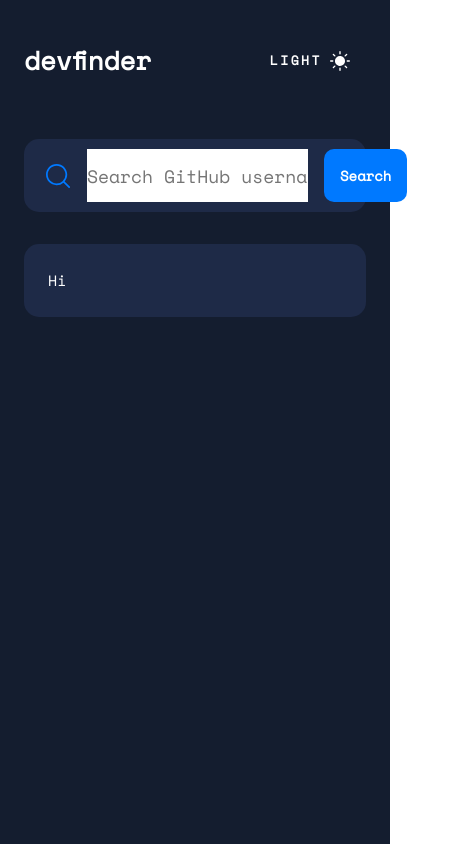
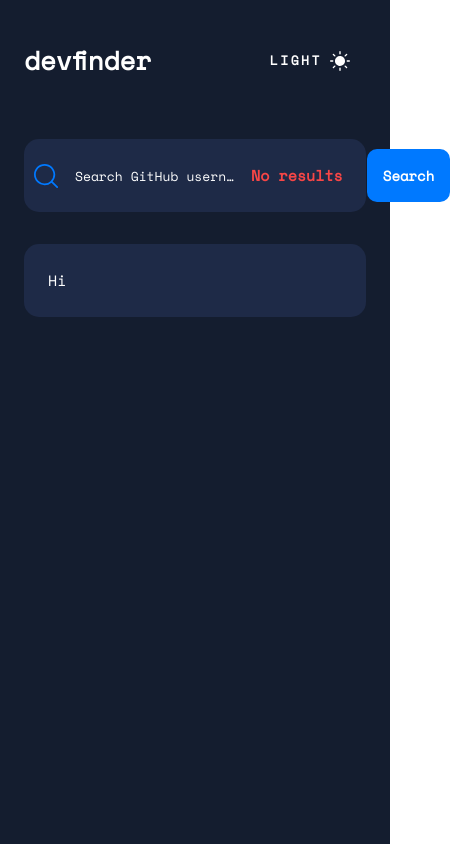
Before and after one commit to emilietonnessen/devfinder, a React (Create React App) app: page / in a window 390 px wide. Shown: the whole page, 450 px wide, since content can reach past the window. Built offline with nearby package versions, Linux system fonts and the light colour scheme; no server answers.

Commit message:
* Install @reduxjs/toolkit, axios, react-redux, redux-actions and types * Add redux store with search reducer and action * Styled disabled button * Styled search bar * Modified break-point variable for mobile

```diff
--- a/src/components/Search/SearchBar.tsx
+++ b/src/components/Search/SearchBar.tsx
@@ -1,22 +1,43 @@
 import Button from 'components/UI/Button';
 import { ReactComponent as MagnifyingGlass } from 'assets/icons/icon-search.svg';
+import { FormEvent, useEffect, useState } from 'react';
+import { useDispatch, useSelector } from 'react-redux';
+import { fetchGitHubUser } from 'store/actions/search';
+import { RootState } from 'store/store';
 
 const SearchBar = () => {
-  const error = false;
+  const [value, setValue] = useState<string>('');
+  const { loading, error } = useSelector((state: RootState) => state?.search);
+  const dispatch = useDispatch();
+
+  useEffect(() => {
+    dispatch(fetchGitHubUser('octocat'));
+    // eslint-disable-next-line react-hooks/exhaustive-deps
+  }, []);
 
   return (
-    <div className='search-bar'>
+    <form className='search-bar'>
       <MagnifyingGlass className='search-bar__icon' />
       <input
         className='search-bar__input'
         type='text'
         placeholder='Search GitHub username...'
+        onChange={(event: FormEvent<HTMLInputElement>) =>
+          setValue(event.currentTarget.value)
+        }
+        value={value}
       />
       <div className='search-bar__button-container'>
         {error && <span className='search-bar__error'>No results</span>}
-        <Button>Search</Button>
+        <Button
+          disabled={loading}
+          type='button'
+          onClick={() => dispatch(fetchGitHubUser(value))}
+        >
+          {loading ? 'loading..' : 'Search'}
+        </Button>
       </div>
-    </div>
+    </form>
   );
 };
 
--- a/src/components/UI/Button.tsx
+++ b/src/components/UI/Button.tsx
@@ -2,12 +2,24 @@ import { ReactNode } from 'react';
 
 interface IButtonProps {
   children: ReactNode;
-  onClick?: () => void;
+  onClick?: any;
+  type: 'submit' | 'button';
+  disabled: boolean;
 }
 
-const Button = ({ children, onClick }: IButtonProps) => {
+const Button = ({
+  children,
+  onClick,
+  type = 'button',
+  disabled,
+}: IButtonProps) => {
   return (
-    <button onClick={onClick} className='button'>
+    <button
+      disabled={disabled}
+      type={type}
+      onClick={onClick}
+      className='button'
+    >
       {children}
     </button>
   );
--- a/src/index.tsx
+++ b/src/index.tsx
@@ -1,11 +1,15 @@
-import React from 'react'
-import ReactDOM from 'react-dom'
-import App from './App'
-import './style/main.scss'
+import React from 'react';
+import ReactDOM from 'react-dom';
+import { Provider } from 'react-redux';
+import store from 'store/store';
+import App from './App';
+import './style/main.scss';
 
 ReactDOM.render(
   <React.StrictMode>
-    <App />
+    <Provider store={store}>
+      <App />
+    </Provider>
   </React.StrictMode>,
   document.getElementById('root')
-)
+);
--- /dev/null
+++ b/src/store/actions/search.ts
@@ -0,0 +1,25 @@
+import { ActionFunctionAny, Action } from 'redux-actions';
+import axios from 'axios';
+import {
+  fetchGitHubUserFailed,
+  fetchGitHubUserStart,
+  fetchGitHubUserSuccess,
+} from 'store/reducers/search';
+
+export const fetchGitHubUser = (value: string) => {
+  console.log('inside action');
+  return (dispatch: ActionFunctionAny<Action<void>>) => {
+    console.log('start');
+    dispatch(fetchGitHubUserStart());
+
+    axios
+      .get(`https://api.github.com/users/${value}`)
+      .then((response) => {
+        console.log('success');
+        dispatch(fetchGitHubUserSuccess(response.data));
+      })
+      .catch(() => {
+        dispatch(fetchGitHubUserFailed());
+      });
+  };
+};
--- /dev/null
+++ b/src/store/reducers/search.ts
@@ -0,0 +1,85 @@
+import { createSlice } from '@reduxjs/toolkit';
+
+interface IInitialState {
+  loading: boolean;
+  error: boolean;
+  user: IUser | null;
+}
+
+interface IUser {
+  login: string;
+  id: number;
+  node_id: string;
+  avatar_url: string;
+  gravatar_id: string;
+  url: string;
+  html_url: string;
+  followers_url: string;
+  following_url: string;
+  gists_url: string;
+  starred_url: string;
+  subscriptions_url: string;
+  organizations_url: string;
+  repos_url: string;
+  events_url: string;
+  received_events_url: string;
+  type: string;
+  site_admin: boolean;
+  name: string;
+  company: string;
+  blog: string;
+  location: string;
+  email: string;
+  hireable: string;
+  bio: string;
+  twitter_username: string;
+  public_repos: number;
+  public_gists: number;
+  followers: number;
+  following: number;
+  created_at: string;
+  updated_at: string;
+}
+
+const initialState: IInitialState = {
+  loading: false,
+  error: false,
+  user: null,
+};
+
+const searchSlice = createSlice({
+  name: 'search',
+  initialState,
+  reducers: {
+    fetchGitHubUserStart: (state) => {
+      return {
+        ...state,
+        loading: true,
+        error: false,
+      };
+    },
+    fetchGitHubUserSuccess: (state, action) => {
+      return {
+        ...state,
+        loading: false,
+        error: false,
+        user: action.payload,
+      };
+    },
+    fetchGitHubUserFailed: (state) => {
+      return {
+        ...state,
+        loading: false,
+        error: true,
+      };
+    },
+  },
+});
+
+export const {
+  fetchGitHubUserStart,
+  fetchGitHubUserSuccess,
+  fetchGitHubUserFailed,
+} = searchSlice.actions;
+
+export default searchSlice.reducer;
--- /dev/null
+++ b/src/store/store.ts
@@ -0,0 +1,12 @@
+import { configureStore } from '@reduxjs/toolkit';
+import searchReducer from 'store/reducers/search';
+
+const store = configureStore({
+  reducer: {
+    search: searchReducer,
+  },
+});
+
+export type RootState = ReturnType<typeof store.getState>;
+export type AppDispatch = typeof store.dispatch;
+export default store;
--- a/src/style/components/_button.scss
+++ b/src/style/components/_button.scss
@@ -14,4 +14,9 @@
   &:focus-visible {
     background-color: $color-primary-light;
   }
+
+  &:disabled {
+    background-color: $color-primary-light;
+    cursor: not-allowed;
+  }
 }
--- a/src/style/components/_search.scss
+++ b/src/style/components/_search-bar.scss
@@ -13,10 +13,13 @@
   .light & {
     background-color: $color-white;
     box-shadow: 0 16px 30px -10px rgba($color-light-box-shadow, 0.2);
+    color: $color-light-grey-dark-2;
   }
 
   &__icon {
-    margin-left: 1.2rem;
+    @include responsive(mobile) {
+      margin-left: 1.2rem;
+    }
   }
 
   &__input {
@@ -27,6 +30,27 @@
     font-size: 1.8rem;
     line-height: 2.5rem;
     caret-color: $color-primary;
+    background-color: transparent;
+    font-size: 1.3rem;
+    overflow: hidden;
+    white-space: nowrap;
+    text-overflow: ellipsis;
+
+    .light & {
+      color: $color-light-grey-dark-2;
+    }
+
+    .dark & {
+      color: $color-white;
+    }
+
+    &::placeholder {
+      color: inherit;
+    }
+
+    @include responsive(mobile) {
+      font-size: 1.8rem;
+    }
   }
 
   &__button-container {
--- a/src/style/main.scss
+++ b/src/style/main.scss
@@ -10,7 +10,7 @@
 // Components
 @import './components/button';
 @import './components/theme-toggle';
-@import './components/search';
+@import './components/search-bar';
 
 // Layout
 @import './layout/navigation';
--- a/src/style/utils/_variables.scss
+++ b/src/style/utils/_variables.scss
@@ -17,6 +17,6 @@ $color-error: #f74646;
 $font-regular: 'SpaceMono Regular';
 $font-bold: 'SpaceMono Bold';
 
-$bp-mobile: 50em; //  800px
+$bp-mobile: 48em; //  768px
 $bp-tablet: 71.875em; // 1150px
 $bp-laptop: 90.625em; // 1450px
```
Also changed, not shown: package.json (+9 -0 lines), 1 other file (tests, documents, lock files or other folders).
